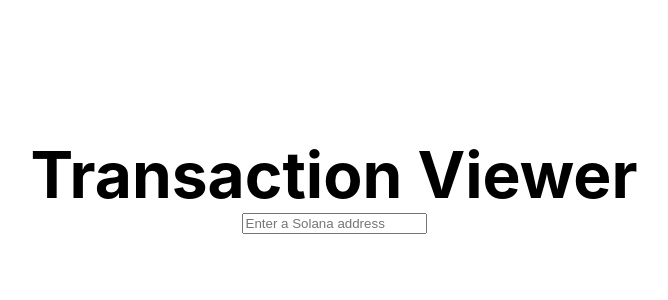
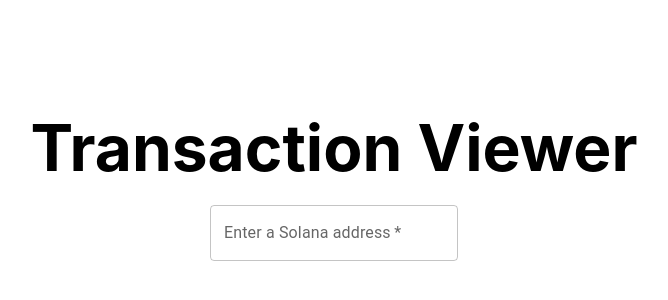
Before and after one commit to itmejoby/sol-tools, a Next.js app: page /transaction_viewer in a window 1280 px wide. Shown: the part 214-514 px from the top of the page, without its empty margins (306-974 px from the left). Built offline with nearby package versions, Linux system fonts and the light colour scheme.

Commit message:
transaction viewer styling

```diff
--- a/components/table.js
+++ b/components/table.js
@@ -3,7 +3,6 @@
 import Paper from '@mui/material/Paper';
 import { styled } from '@mui/material/styles';
 
-// https://mui.com/material-ui/react-stack/
 
 const Item = styled(Paper)(({ theme }) => ({
     backgroundColor: theme.palette.mode === 'dark' ? '#1A2027' : '#fff',
@@ -15,7 +14,7 @@
 
 export default function Table({ descriptions }) {
     return (
-        <Box sx={{ width: '100%' }}>
+        <Box sx={{padding: '10px', width: '80%' }}>
             <Stack spacing={2}>
                 {descriptions.map(function (val, index) {
                     return (<Item>{val}</Item>) // todo items need unique keys (tx id)
--- a/pages/transaction_viewer.js
+++ b/pages/transaction_viewer.js
@@ -2,6 +2,7 @@
 import Transactions from '../components/transactions'
 import styles from '../styles/Home.module.css'
 import React from 'react';
+import TextField from '@mui/material/TextField';
 
 
 export default function TransactionViewer() {
@@ -21,9 +22,10 @@
                 <h1 className={styles.title}>
                     Transaction Viewer
                 </h1>
-                <form onSubmit={handleSubmit}>
-                    <input type="text" id="address" name="address" placeholder="Enter a Solana address" required/>
-                </form>
+                <br/>
+                    <form onSubmit={handleSubmit} >
+                        <TextField className={styles.input} id="address" label="Enter a Solana address" variant="outlined" required />
+                    </form>
                 {address ? <Transactions address={address}></Transactions> : <></>}
             </main>
         </Layout>
--- a/styles/Home.module.css
+++ b/styles/Home.module.css
@@ -10,6 +10,10 @@
   flex-direction: column;
   justify-content: center;
   align-items: center;
+}
+
+.input {
+  min-width: 85vw;
 }
 
 .footer {
```
